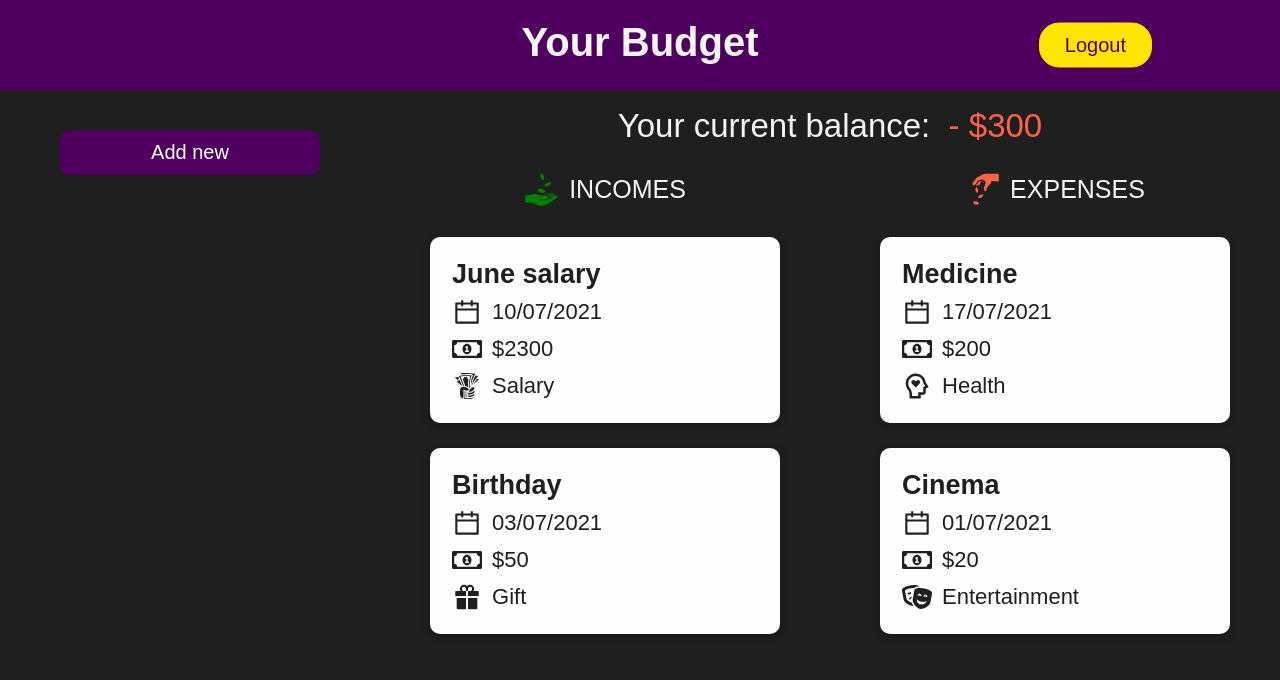
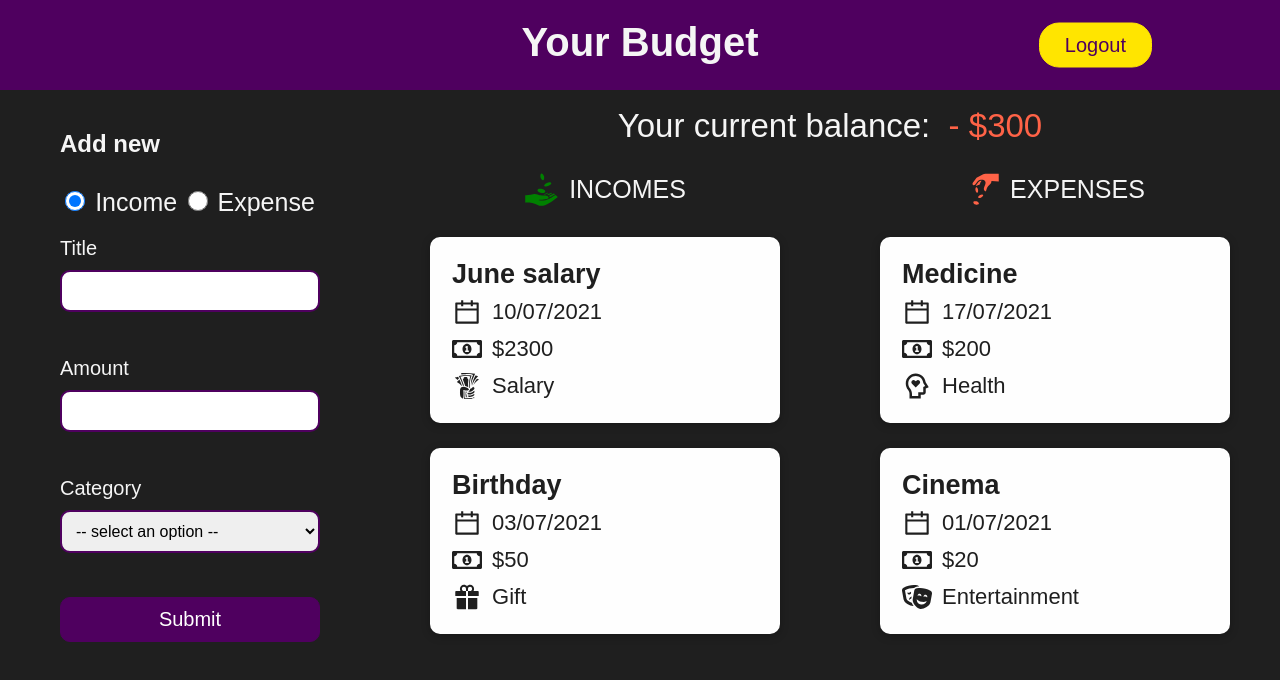
Before and after one commit to akowalska622/budget, a React (Create React App) app: page / in a window 1280 px wide. Both pictures are taken after typing "Sample", "Sample123" into the empty fields and a click on the button "Login". Shown: the top 680 px of the page. Built offline with nearby package versions, Linux system fonts and the light colour scheme.

Commit message:
adding new items

```diff
--- a/src/components/Movements/AddNew.js
+++ b/src/components/Movements/AddNew.js
@@ -1,10 +1,11 @@
-import { useState } from 'react';
 import classes from './AddNew.module.css';
 import { Formik, Field, Form, ErrorMessage } from 'formik';
 import * as Yup from 'yup';
+import { useDispatch } from 'react-redux';
+import { movementsActions } from '../../store/index';
 
 const AddNew = () => {
-  const [isFormShown, setIsFormShown] = useState(false);
+  const dispatch = useDispatch();
 
   const initialValues = { type: 'income', title: '', amount: '', category: '' };
 
@@ -24,24 +25,26 @@ const AddNew = () => {
     category: Yup.string().required('Category required'),
   });
 
-  const expandForm = () => {
-    setIsFormShown(prevState => !prevState);
+  const handleSubmit = (values, { resetForm }) => {
+    let today = new Date();
+    const dd = String(today.getDate()).padStart(2, '0');
+    const mm = String(today.getMonth() + 1).padStart(2, '0');
+    const yyyy = today.getFullYear();
+    today = dd + '/' + mm + '/' + yyyy;
+
+    const dataToPass = {
+      ...values,
+      id: Math.random(),
+      date: today,
     };
 
-  const handleSubmit = (values, { resetForm }) => {
-    alert(JSON.stringify(values, null, 2));
+    dispatch(movementsActions.add(dataToPass));
     resetForm();
   };
 
   return (
     <div className={classes.addNewForm}>
-      <button
-        onClick={expandForm}
-        className={`${classes.btn} ${classes.btnExpand}`}
-      >
-        {!isFormShown ? 'Add new' : 'Hide form'}
-      </button>
-      {isFormShown && (
+      <h2>Add new</h2>
       <Formik
         initialValues={initialValues}
         validationSchema={validation}
@@ -130,7 +133,6 @@ const AddNew = () => {
           </Form>
         )}
       </Formik>
-      )}
     </div>
   );
 };
--- a/src/components/Movements/AddNew.module.css
+++ b/src/components/Movements/AddNew.module.css
@@ -5,6 +5,10 @@
   display: flex;
   flex-direction: column;
   padding: 3rem 4rem;
+}
+
+.addNewForm h2 {
+  margin: 1rem 2rem -1rem 2rem;
 }
 
 .btn {
@@ -16,10 +20,6 @@
   transition: all 0.2s;
   color: white;
   cursor: pointer;
-}
-
-.btnExpand {
-  margin: 1rem 2rem 0 2rem;
 }
 
 .btn:hover,
--- a/src/components/Movements/MovementsList.js
+++ b/src/components/Movements/MovementsList.js
@@ -1,44 +1,12 @@
 //import { FaBeer } from 'react-icons/fa';
+import { useSelector } from 'react-redux';
 import classes from './MovementsList.module.css';
 import MovementItem from './MovementItem';
 import { GiReceiveMoney, GiPayMoney } from 'react-icons/gi';
 
-const dummyItems = [
-  {
-    id: 4,
-    type: 'expense',
-    amount: 200,
-    title: 'medicine',
-    category: 'health',
-    date: '17/07/2021',
-  },
-  {
-    id: 3,
-    type: 'income',
-    amount: 2300,
-    title: 'june salary',
-    category: 'salary',
-    date: '10/07/2021',
-  },
-  {
-    id: 2,
-    type: 'expense',
-    amount: 20,
-    title: 'cinema',
-    category: 'entertainment',
-    date: '01/07/2021',
-  },
-  {
-    id: 1,
-    type: 'income',
-    amount: 50,
-    title: 'birthday',
-    category: 'gift',
-    date: '03/07/2021',
-  },
-];
+const MovementsList = props => {
+  const movementsList = useSelector(state => state.movements.movements);
 
-const MovementsList = props => {
   const icon =
     props.type === 'income' ? (
       <GiReceiveMoney color={'green'} size={35} />
@@ -46,7 +14,9 @@ const MovementsList = props => {
       <GiPayMoney color={'tomato'} size={35} />
     );
 
-  const filteredMovements = dummyItems.filter(item => item.type === props.type);
+  const filteredMovements = movementsList.filter(
+    item => item.type === props.type
+  );
 
   return (
     <div className={classes.movementsList}>
--- /dev/null
+++ b/src/helpers/dummyItems.js
@@ -0,0 +1,36 @@
+const dummyItems = [
+  {
+    id: 4,
+    type: 'expense',
+    amount: 200,
+    title: 'medicine',
+    category: 'health',
+    date: '17/07/2021',
+  },
+  {
+    id: 3,
+    type: 'income',
+    amount: 2300,
+    title: 'june salary',
+    category: 'salary',
+    date: '10/07/2021',
+  },
+  {
+    id: 2,
+    type: 'expense',
+    amount: 20,
+    title: 'cinema',
+    category: 'entertainment',
+    date: '01/07/2021',
+  },
+  {
+    id: 1,
+    type: 'income',
+    amount: 50,
+    title: 'birthday',
+    category: 'gift',
+    date: '03/07/2021',
+  },
+];
+
+export default dummyItems;
--- a/src/store/index.js
+++ b/src/store/index.js
@@ -1,25 +1,25 @@
 import { createSlice, configureStore } from '@reduxjs/toolkit';
+import dummyItems from '../helpers/dummyItems';
 
-//MOVEMENTS
+//MOVEMENTS (doesn't work yet)
 const initialMovementsState = {
-  movements: [],
+  movements: dummyItems,
 };
 
 const movementsSlice = createSlice({
   name: 'movements',
   initialState: initialMovementsState,
   reducers: {
-    add(state) {
-      state.movements.push(1);
+    add(state, action) {
+      state.movements = [action.payload, ...state.movements];
     },
-    decrement(state) {
-      state.movements.push(-1);
+    delete(state) {
+      //delete logic
     },
   },
 });
 
 //AUTHORIZATION
-
 const initialAuthState = {
   isAuthenticated: false,
 };
```
Lines whose indentation alone changed are shown as unchanged.
